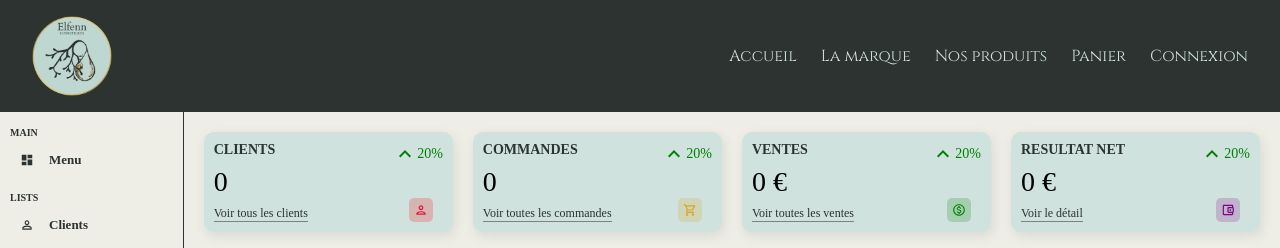
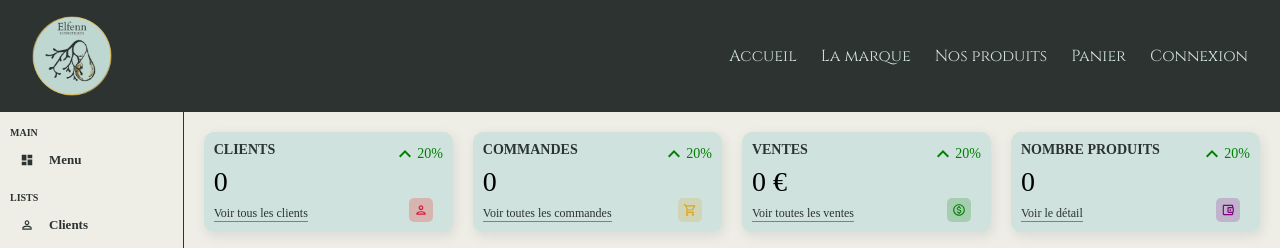
Before and after one commit to WildCodeSchool/remote2q4-21-p3-agathe-front, a React (Create React App) app: page /admin in a window 1280 px wide. Shown: the top 248 px of the page. Built offline with nearby package versions, Linux system fonts and the light colour scheme; no server answers; a web font is replaced by a local one.

Commit message:
products panel

```diff
--- a/src/components/admin/Widget.jsx
+++ b/src/components/admin/Widget.jsx
@@ -17,7 +17,12 @@ const Widget = ({ type }) => {
         axios
         .get(`${BASE_URL}/api/users/count`)
         .then(response => setAmount(response.data.count));
+    }
 
+    const getProductsCount = () => {
+        axios
+        .get(`${BASE_URL}/api/products/count`)
+        .then(response => setAmount(response.data.count));
     }
 
     const getTotalSalesAmount = () => {
@@ -88,10 +93,10 @@ const Widget = ({ type }) => {
             };
             getTotalSalesAmount()
             break;
-        case "balance":
+        case "products":
             data = {
-                title: "RESULTAT NET",
-                isMoney: true,
+                title: "NOMBRE PRODUITS",
+                isMoney: false,
                 link: "Voir le détail",
                 icon: (
                     <AccountBalanceWalletOutlinedIcon
@@ -103,6 +108,7 @@ const Widget = ({ type }) => {
                     />
                 ),
             };
+            getProductsCount()
             break;
         default:
             break;
--- a/src/pages/AdminPanel.jsx
+++ b/src/pages/AdminPanel.jsx
@@ -18,7 +18,7 @@ const AdminPanel = () => {
                         <Widget type="user" />
                         <Widget type="order" />
                         <Widget type="earning" />
-                        <Widget type="balance" />
+                        <Widget type="products" />
                     </div>
                     <div className="charts">
                         <Featured />
```
